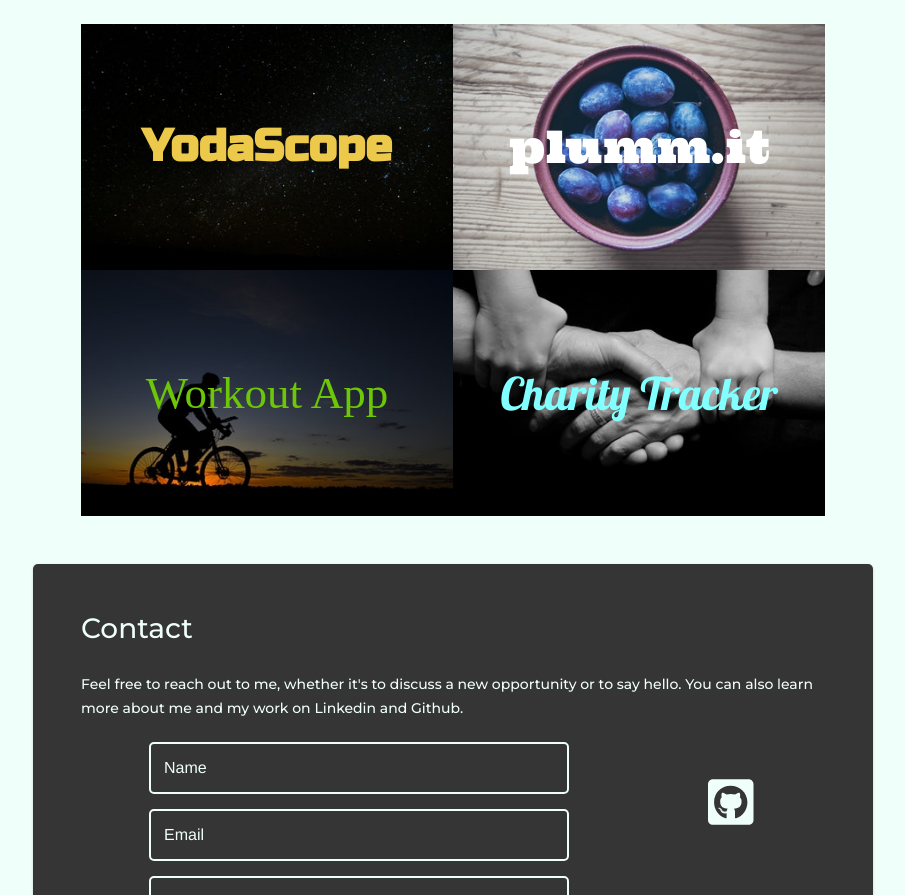
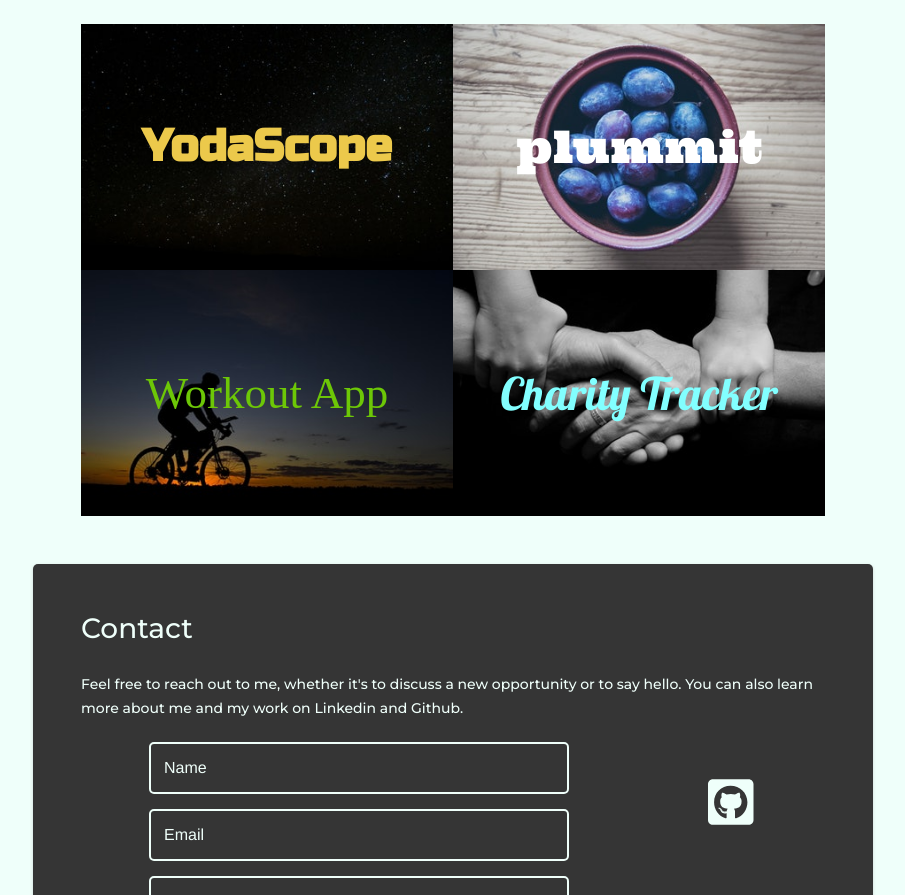
Before and after one commit to tldav/portfolio-2020, a React (Create React App) app: page / in a window 1280 px wide. Shown: the part 1040-1935 px from the top of the page, without its empty margins (187-1092 px from the left). Built offline with nearby package versions, Linux system fonts and the light colour scheme; a web font is replaced by a local one.

Commit message:
updated projects

```diff
--- a/src/project-info.js
+++ b/src/project-info.js
@@ -7,38 +7,38 @@ const projectInfo = [
 			"Check your Horoscope in Yoda Speech. Created using JavaScript, Tailwind CSS, and third party APIs: Aztro and Yodish.",
 		image: process.env.PUBLIC_URL + "/assets/space-420-278.jpg",
 		appUrl: "https://tldav.github.io/yoda-horoscope/",
-		repoUrl: "https://github.com/tldav/yoda-horoscope"
+		repoUrl: "https://github.com/tldav/yoda-horoscope",
 	},
 	{
 		id: 2,
-		name: "plumm.it",
+		name: "plummit",
 		css: "plumm-title",
 		description:
-			"A forum with user signup and authentication. Created using JavaScript, jQuery, Node, Express, and MySQL with Sequelize.",
+			"A forum with user signup and authentication. Created using React, Node.js, Express, MySQL, Passport, and Context API for state management. ",
 		image: process.env.PUBLIC_URL + "/assets/plum-420-278.jpg",
-		appUrl: "https://warm-plains-89008.herokuapp.com/logout",
-		repoUrl: "https://github.com/marcustate/project-purple/"
+		appUrl: "https://plummit.herokuapp.com/",
+		repoUrl: "https://github.com/tldav/plumm-it",
 	},
 	{
 		id: 3,
 		name: "Workout App",
 		css: "fit-title",
 		description:
-			"Create custom workouts and graph your progress. Created using JavaScript, Node, Express, and MongoDB with Mongoose. ",
+			"Create custom workouts and graph your progress. Created using JavaScript, Node.js, Express, and MongoDB with Mongoose. ",
 		image: process.env.PUBLIC_URL + "/assets/fit-420-278.jpg",
 		appUrl: "https://boiling-hamlet-55992.herokuapp.com/",
-		repoUrl: "https://github.com/tldav/fitness-tracker"
+		repoUrl: "https://github.com/tldav/fitness-tracker",
 	},
 	{
 		id: 4,
 		name: "Charity Tracker",
 		css: "charity-title",
 		description:
-			'Manage non-profit organizations to partner with your business. Created with React, Material-UI, Node, Express, bcrypt, and MongoDB. Test using "example" as username and password.',
+			'Manage non-profit organizations to partner with your business. Created with React, Material-UI, Node.js, Express, and MongoDB. Test using "example" as username and password.',
 		image: process.env.PUBLIC_URL + "/assets/charity-420-278.jpg",
 		appUrl: "https://charity-wowness.herokuapp.com/",
-		repoUrl: "https://github.com/ThomasJasonM1/charity-tracker"
-	}
+		repoUrl: "https://github.com/ThomasJasonM1/charity-tracker",
+	},
 ];
 
 export default projectInfo;
```
Also changed, not shown: 1 other file (tests, documents, lock files or other folders).
